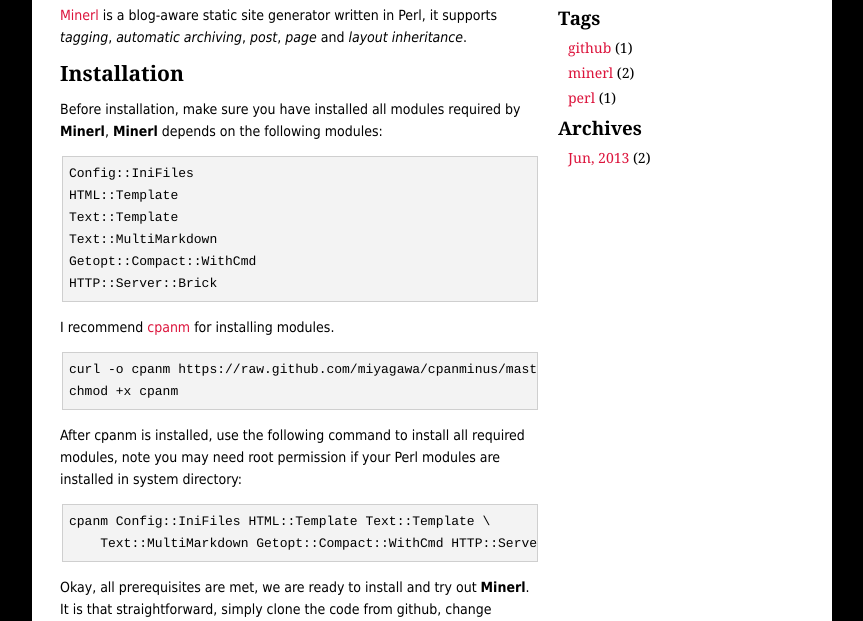
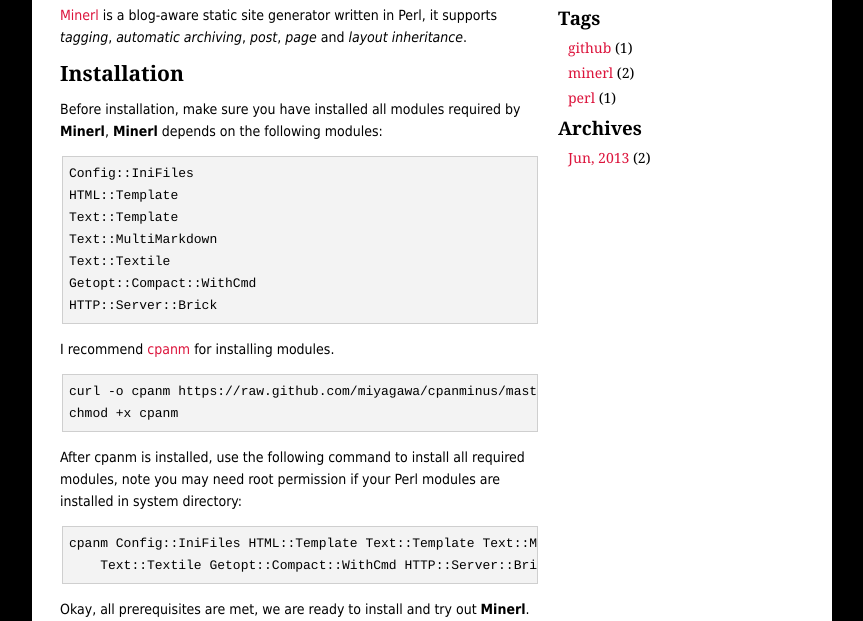
Before and after one commit to neevek/neevek.github.com, a plain HTML site: page posts/2013/06/27/introduction-to-minerl.html in a window 1280 px wide. Shown: the part 166-787 px from the top of the page, without its empty margins (208-1071 px from the left). Drawn offline with Linux system fonts and the light colour scheme; a script that the page names is missing.

Commit message:
updated the introduction post since i added support for textile.

```diff
--- a/posts/2013/06/27/introduction-to-minerl.html
+++ b/posts/2013/06/27/introduction-to-minerl.html
@@ -50,6 +50,7 @@
 HTML::Template
 Text::Template
 Text::MultiMarkdown
+Text::Textile
 Getopt::Compact::WithCmd
 HTTP::Server::Brick
 </code></pre>
@@ -62,8 +63,8 @@ chmod +x cpanm
 
 <p>After cpanm is installed, use the following command to install all required modules, note you may need root permission if your Perl modules are installed in system directory:</p>
 
-<pre><code>cpanm Config::IniFiles HTML::Template Text::Template \
-    Text::MultiMarkdown Getopt::Compact::WithCmd HTTP::Server::Brick
+<pre><code>cpanm Config::IniFiles HTML::Template Text::Template Text::MultiMarkdown \
+    Text::Textile Getopt::Compact::WithCmd HTTP::Server::Brick
 </code></pre>
 
 <p>Okay, all prerequisites are met, we are ready to install and try out <strong>Minerl</strong>. It is that straightforward, simply clone the code from github, change direcotry to the root of the project, <code>make &amp;&amp; make install</code> installs the <strong>minerl</strong> script under <code>/usr/local/bin</code>:</p>
@@ -201,7 +202,7 @@ layout: default
 
 <h2 id="formats">Formats</h2>
 
-<p>Currently <strong>Minerl</strong> supports <a href="http://search.cpan.org/~bobtfish/Text-MultiMarkdown-1.000034/lib/Text/MultiMarkdown.pm">markdown</a> and Perl script, you can write your pages using markdown, like the one I am writing and embed some perl scripts in the page.</p>
+<p>Currently <strong>Minerl</strong> supports <a href="http://search.cpan.org/~bobtfish/Text-MultiMarkdown-1.000034/lib/Text/MultiMarkdown.pm">markdown</a>, <a href="http://search.cpan.org/~bchoate/Text-Textile-2.12/lib/Text/Textile.pm">textile</a> and Perl script, you can write your pages using markdown, like the one I am writing and embed some perl scripts in the page.</p>
 
 <p>For more information, run <code>minerl -h</code>.</p>
 
```
Also changed, not shown: 1 other file.
